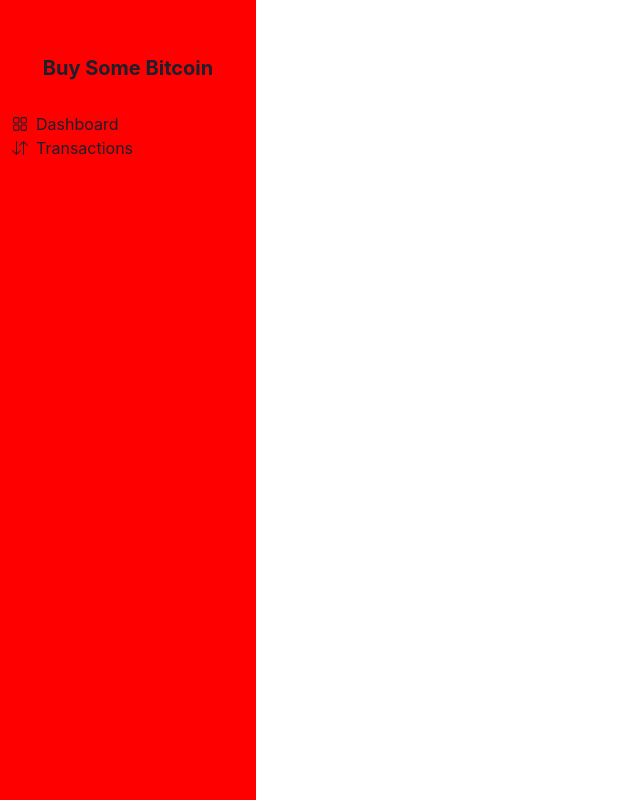
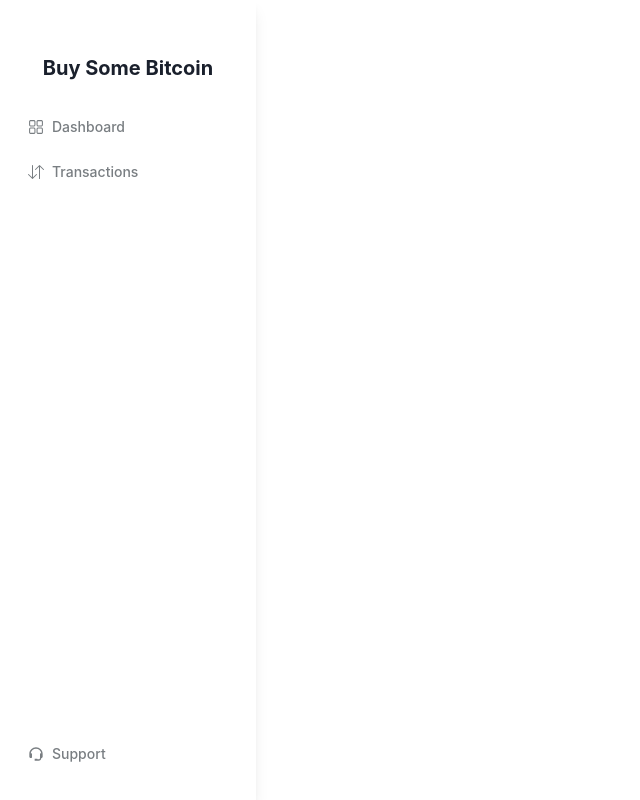
Before and after one commit to AbhayRao2k/Crypto-Dashboard-in-React, a React (Vite) app: page / in a window 1280 px wide. Shown: the whole page, without its empty margins (0-640 px from the left). Built offline with nearby package versions, Linux system fonts and the light colour scheme.

Commit message:
side nav complete

```diff
--- a/src/components/Sidenav.jsx
+++ b/src/components/Sidenav.jsx
@@ -1,6 +1,7 @@
 import { Box, Heading, HStack, Icon, Stack, Text } from "@chakra-ui/react";
 import { BsArrowDownUp } from "react-icons/bs";
 import { RxDashboard } from "react-icons/rx";
+import { BiSupport } from "react-icons/bi";
 
 const Sidenav = () => {
   const navLinks = [
@@ -17,17 +18,49 @@
   ];
 
   return (
-    <Stack boxShadow="sm" maxW="16rem" h="100vh" bg="red">
+    <Stack justify="space-between" boxShadow="lg" maxW="16rem" h="100vh">
+      <Box>
         <Heading textAlign="center" fontSize="20px" as="h1" pt="56px">
           Buy Some Bitcoin
         </Heading>
         <Box mt="6" mx="3">
           {navLinks.map((nav) => (
-          <HStack key={nav.text}>
+            <HStack
+              borderRadius="10px"
+              key={nav.text}
+              py="3"
+              px="4"
+              _hover={{
+                bg: "#f3f3f7",
+                color: "#171717",
+              }}
+              color="#797e82"
+            >
               <Icon as={nav.icon} />
-            <Text>{nav.text}</Text>
+              <Text fontSize="14px" fontWeight="medium">
+                {nav.text}
+              </Text>
             </HStack>
           ))}
+        </Box>
+      </Box>
+
+      <Box mt="6" mx="3" mb="6">
+        <HStack
+          borderRadius="10px"
+          py="3"
+          px="4"
+          _hover={{
+            bg: "#f3f3f7",
+            color: "#171717",
+          }}
+          color="#797e82"
+        >
+          <Icon as={BiSupport} />
+          <Text fontSize="14px" fontWeight="medium">
+            Support
+          </Text>
+        </HStack>
       </Box>
     </Stack>
   );
--- a/src/main.jsx
+++ b/src/main.jsx
@@ -4,6 +4,9 @@
 import "./index.css";
 import { ChakraProvider } from "@chakra-ui/react";
 import "@fontsource/ubuntu";
+import "@fontsource/ubuntu/400.css";
+import "@fontsource/ubuntu/500.css";
+import "@fontsource/ubuntu/700.css";
 
 createRoot(document.getElementById("root")).render(
   <StrictMode>
```
Lines whose indentation alone changed are shown as unchanged.
